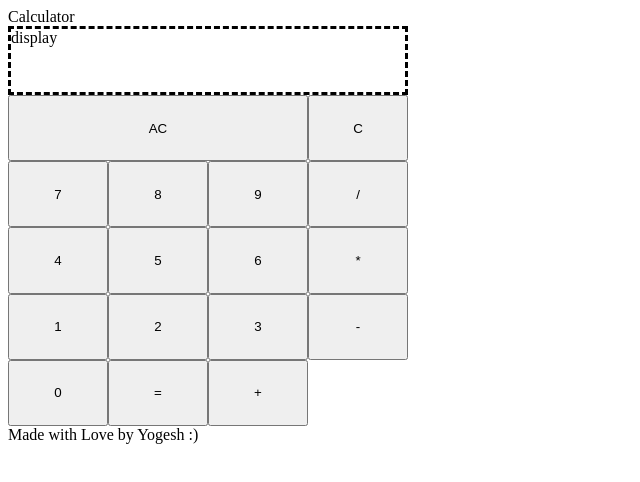
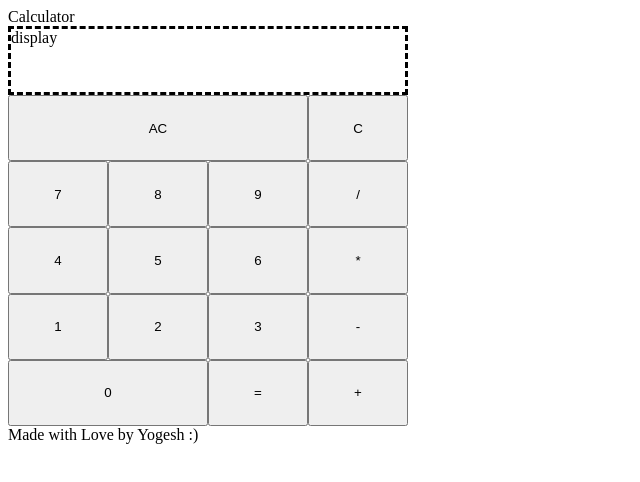
Before and after one commit to yogesh200002/calculator, a plain HTML site: page index.html in a window 1280 px wide. Shown: the whole page, without its empty margins (0-640 px from the left). Drawn offline with Linux system fonts and the light colour scheme.

Commit message:
Change zero class to id

```diff
--- a/style.css
+++ b/style.css
@@ -15,6 +15,6 @@ main{
     grid-column: 1 / 4;
 }
 
-.zero{
+#zero{
     grid-column: 1 / 3;
 }
```
